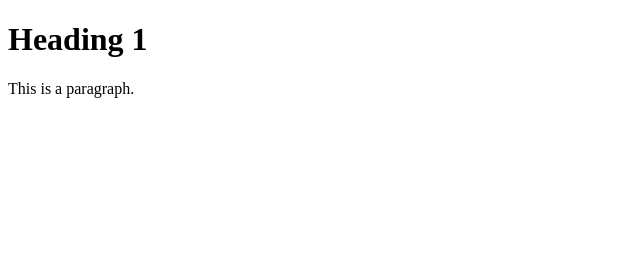
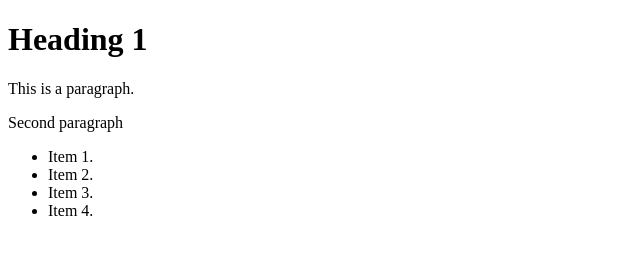
Before and after one commit to dlosapio/Project-1, a plain HTML site: page index.html in a window 1280 px wide. Shown: the whole page, without its empty margins (0-640 px from the left). Drawn offline with Linux system fonts and the light colour scheme.

Commit message:
Add 2nd p, ul

```diff
--- a/index.html
+++ b/index.html
@@ -6,5 +6,12 @@
 <body>
 	<h1>Heading 1</h1>
 		<p>This is a paragraph.</p>
+		<p>Second paragraph</p>
+			<ul>
+				<li>Item 1.</li>
+				<li>Item 2.</li>
+				<li>Item 3.</li>
+				<li>Item 4.</li>
+			</ul>
 </body>
 </html>
```
